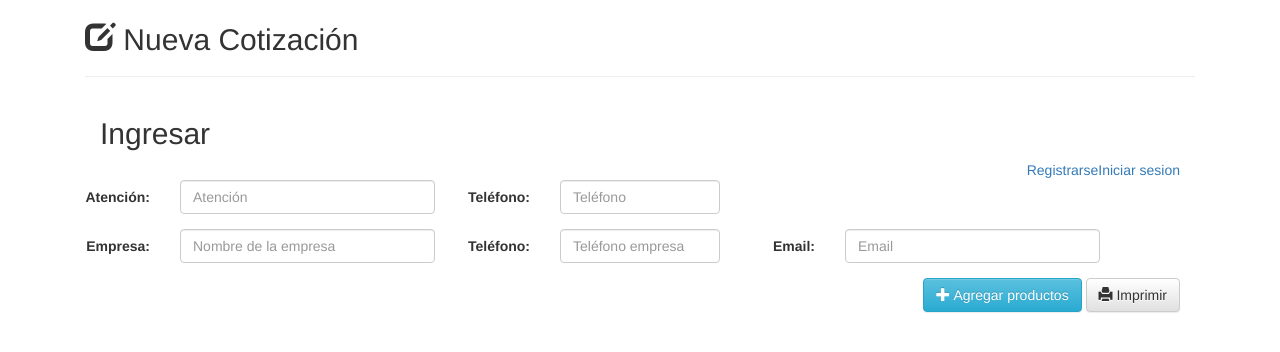
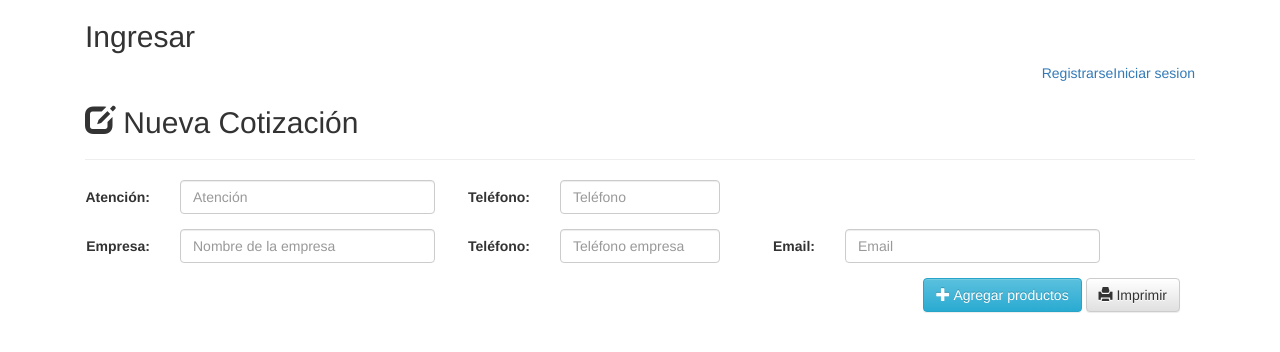
Before and after one commit to Pris-har/Quotr, a PHP site: page /tcpdf/ in a window 1280 px wide. Shown: the top 352 px of the page. Run offline with PHP 8.4, Linux system fonts and the light colour scheme; data comes from the database, SQL or seed files in the repository; some libraries are stand-ins or nearby versions.

Commit message:
Update index.php

```diff
--- a/index.php
+++ b/index.php
@@ -25,10 +25,7 @@
     <div class="container">
 		  <div class="row-fluid">
 			<div class="col-md-12">
-			<h2><span class="glyphicon glyphicon-edit"></span> Nueva Cotización</h2>
-			<hr>
-			<div class="col-md-12">
-			<form class="form-horizontal" role="form" id="datos_cotizacion">
+			<form class="form-horizontal" role="form">
 				<h2>Ingresar</h2>
 				<div>
 				<a href="login.html" style="float:right">Iniciar sesion</a>
@@ -39,6 +36,11 @@
 				<br>
 				</form>
 			</div>
+
+			<div class="col-md-12">
+			<h2><span class="glyphicon glyphicon-edit"></span> Nueva Cotización</h2>
+			<hr>
+
 			<form class="form-horizontal" role="form" id="datos_cotizacion">
 				<div class="form-group row">
 				  <label for="atencion" class="col-md-1 control-label">Atención:</label>
```
